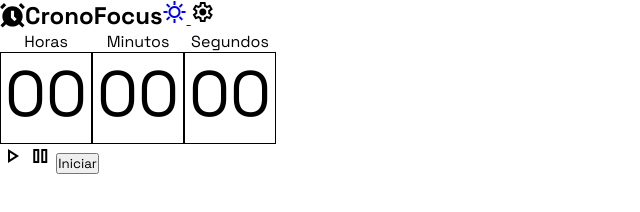
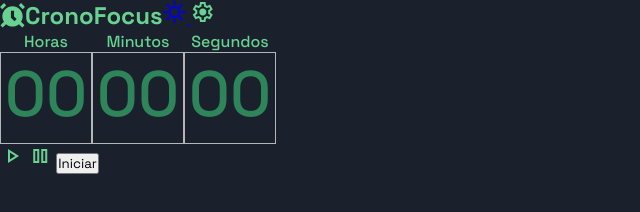
Before and after one commit to murilo67/CronoFocus, a plain HTML site: page index.html in a window 1280 px wide. Shown: the whole page, without its empty margins (0-640 px from the left). Drawn offline with nearby package versions, Linux system fonts and the light colour scheme.

Commit message:
Definir cores do modo escuro

```diff
--- a/assets/css/style.css
+++ b/assets/css/style.css
@@ -3,7 +3,12 @@
 @import url('https://fonts.googleapis.com/css2?family=Space+Grotesk:wght@300..700&display=swap');
 
 :root {
-    --fonte-principal: 'Space Grotesk'
+    --fonte-principal: 'Space Grotesk';
+    --cor-fundo01: #1A202C;
+    --cor-fundo02: #F1F5F2;
+    --cor-destaque: #2F855A;
+    --cor-texto: #68D391;
+    --cor05: #ffffffac;
 }
 
 * {
@@ -12,8 +17,14 @@
     font-family: var(--fonte-principal);
 }
 
+body {
+    background-color: var(--cor-fundo01);
+    color: var(--cor-texto);
+}
+
 header svg {
     width: 25px;
+    color: var(--cor-texto);
 }
 
 header {
@@ -22,16 +33,19 @@ header {
 
 header h1 {
     font-size: 1.5em;
+    color: var(--cor-texto);
 }
 
 #hora-principal {
     display: flex;
     text-align: center;
+    font-weight: 500;
 }
 
 .bloco-cronofocus {
     width: 90px;
     height: 90px;
     font-size: 64px;
-    border: 1px solid black;
+    border: 1px solid var(--cor05);
+    color: var(--cor-destaque);
 }
--- a/index.html
+++ b/index.html
@@ -6,6 +6,7 @@
     <title>CronoFocus</title>
     <link rel="stylesheet" href="assets/css/style.css">
     <link rel="stylesheet" href="https://fonts.googleapis.com/css2?family=Material+Symbols+Outlined:opsz,wght,FILL,GRAD@20..48,100..700,0..1,-50..200" />
+    <link rel="shortcut icon" href="assets/images/relógio.ico" type="image/x-icon">
 </head>
 <body>
     <header>
```
Also changed, not shown: assets/images/relógio.ico (added), assets/images/relógio.svg (added).
